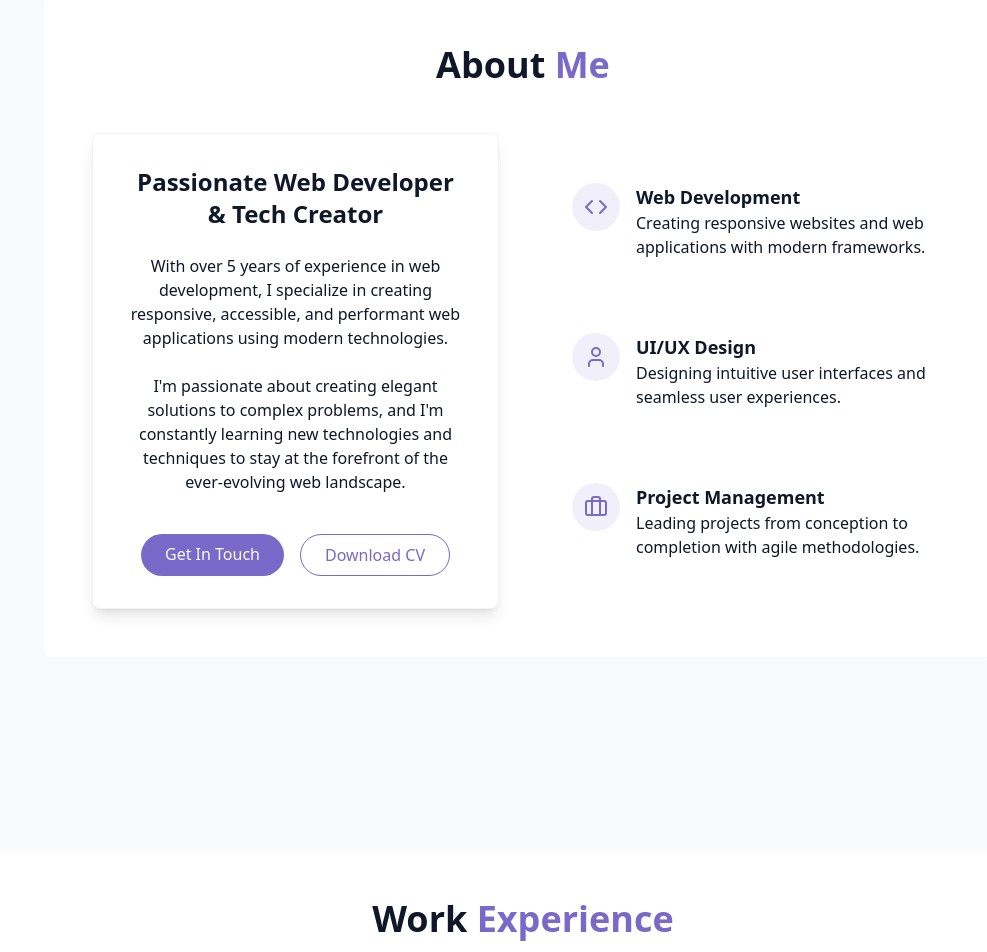
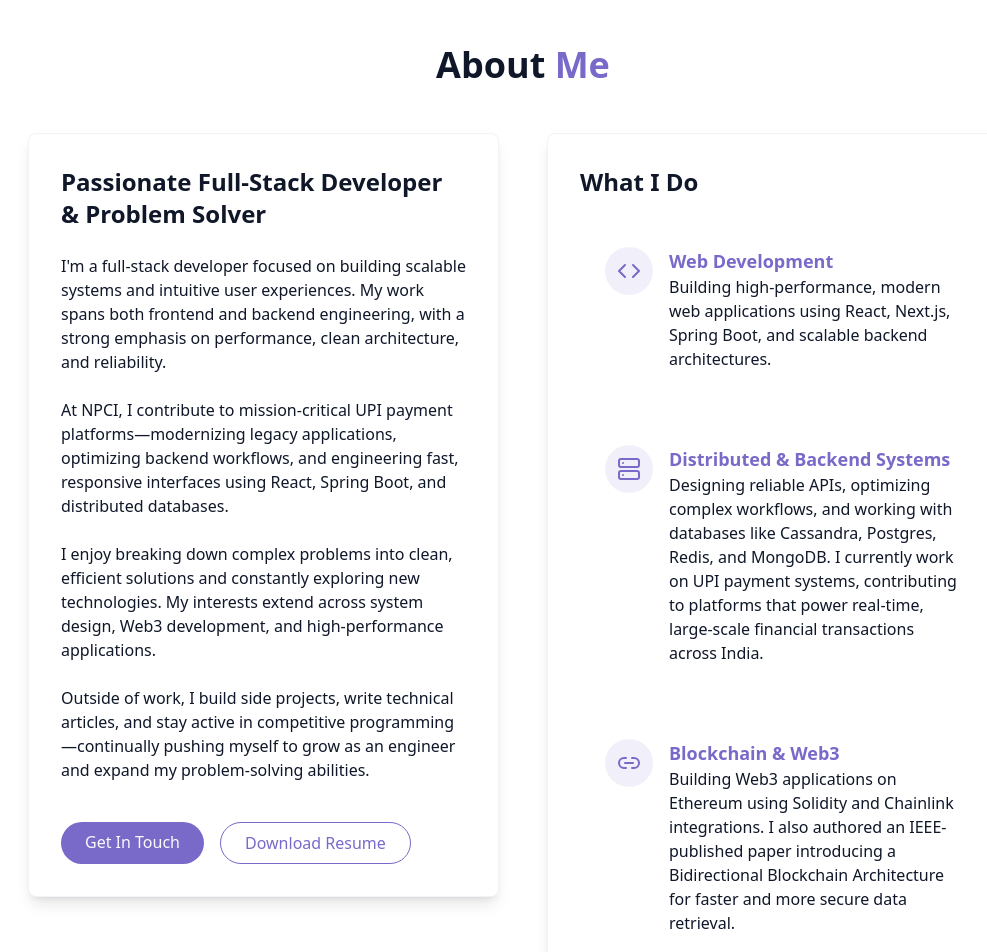
Before and after one commit to kartikeya01/portfolio-website-kartikeya, a React (Vite) app: page / in a window 1280 px wide. Shown: the part 900-1852 px from the top of the page, without its empty margins (117-1104 px from the left). Built offline with nearby package versions, Linux system fonts and the light colour scheme.

Commit message:
Added profile picture and UI enhancements

```diff
--- a/src/components/AboutSection.jsx
+++ b/src/components/AboutSection.jsx
@@ -1,49 +1,70 @@
-import { Briefcase, Code, User } from "lucide-react";
+import { Briefcase, Code, Database, Link2, Server } from "lucide-react";
 
 export const AboutSection = () => {
   return (
     <section id="about" className="py-24 px-4 relative">
       {" "}
-      <div className="container mx-auto max-w-5xl">
+      <div className="container mx-auto max-w-6xl">
         <div className="gradient-border p-8 md:p-12 bg-card/30 backdrop-blur-sm rounded-lg">
           <h2 className="text-3xl md:text-4xl font-bold mb-12 text-center">
             About <span className="text-primary"> Me</span>
           </h2>
 
-        <div className="grid grid-cols-1 md:grid-cols-2 gap-12 items-center">
+          <div className="grid grid-cols-1 md:grid-cols-2 gap-12 items-start">
             <div className="bg-card p-6 md:p-8 rounded-lg shadow-lg border border-border/50 space-y-6">
-            <h3 className="text-2xl font-semibold">
-              Passionate Web Developer & Tech Creator
+              <h3 className="text-2xl font-semibold text-left">
+                Passionate Full-Stack Developer & Problem Solver
               </h3>
 
-            <p className="text-muted-foreground">
-              With over 5 years of experience in web development, I specialize
-              in creating responsive, accessible, and performant web
-              applications using modern technologies.
+              <p className="text-muted-foreground text-left">
+                I'm a full-stack developer focused on building scalable systems
+                and intuitive user experiences. My work spans both frontend and
+                backend engineering, with a strong emphasis on performance,
+                clean architecture, and reliability.
               </p>
 
-            <p className="text-muted-foreground">
-              I'm passionate about creating elegant solutions to complex
-              problems, and I'm constantly learning new technologies and
-              techniques to stay at the forefront of the ever-evolving web
-              landscape.
+              <p className="text-muted-foreground text-left">
+                At NPCI, I contribute to mission-critical UPI payment
+                platforms—modernizing legacy applications, optimizing backend
+                workflows, and engineering fast, responsive interfaces using
+                React, Spring Boot, and distributed databases.
               </p>
 
-            <div className="flex flex-col sm:flex-row gap-4 pt-4 justify-center">
+              <p className="text-muted-foreground text-left">
+                I enjoy breaking down complex problems into clean, efficient
+                solutions and constantly exploring new technologies. My
+                interests extend across system design, Web3 development, and
+                high-performance applications.
+              </p>
+
+              <p className="text-muted-foreground text-left">
+                Outside of work, I build side projects, write technical
+                articles, and stay active in competitive programming—continually
+                pushing myself to grow as an engineer and expand my
+                problem-solving abilities.
+              </p>
+
+              <div className="flex flex-col sm:flex-row gap-4 pt-4 justify-start">
                 <a href="#contact" className="cosmic-button">
                   {" "}
                   Get In Touch
                 </a>
 
                 <a
-                href=""
+                  href="https://drive.google.com/file/d/150ktmraj7xpIcM5G8CpHJvDv0V6pzswB/view?usp=drive_link"
+                  target="_blank"
+                  rel="noopener noreferrer"
                   className="px-6 py-2 rounded-full border border-primary text-primary hover:bg-primary/10 transition-colors duration-300"
                 >
-                Download CV
+                  Download Resume
                 </a>
               </div>
             </div>
 
+            <div className="bg-card p-6 md:p-8 rounded-lg shadow-lg border border-border/50 space-y-6">
+              <h3 className="text-2xl font-semibold text-left mb-6">
+                What I Do
+              </h3>
               <div className="grid grid-cols-1 gap-6">
                 <div className="gradient-border p-6 card-hover">
                   <div className="flex items-start gap-4">
@@ -51,10 +72,13 @@ export const AboutSection = () => {
                       <Code className="h-6 w-6 text-primary" />
                     </div>
                     <div className="text-left">
-                  <h4 className="font-semibold text-lg"> Web Development</h4>
+                      <h4 className="font-semibold text-lg text-primary">
+                        Web Development
+                      </h4>
                       <p className="text-muted-foreground">
-                    Creating responsive websites and web applications with
-                    modern frameworks.
+                        Building high-performance, modern web applications using
+                        React, Next.js, Spring Boot, and scalable backend
+                        architectures.
                       </p>
                     </div>
                   </div>
@@ -62,13 +86,37 @@ export const AboutSection = () => {
                 <div className="gradient-border p-6 card-hover">
                   <div className="flex items-start gap-4">
                     <div className="p-3 rounded-full bg-primary/10">
-                  <User className="h-6 w-6 text-primary" />
+                      <Server className="h-6 w-6 text-primary" />
                     </div>
                     <div className="text-left">
-                  <h4 className="font-semibold text-lg">UI/UX Design</h4>
+                      <h4 className="font-semibold text-lg text-primary">
+                        Distributed & Backend Systems
+                      </h4>
                       <p className="text-muted-foreground">
-                    Designing intuitive user interfaces and seamless user
-                    experiences.
+                        Designing reliable APIs, optimizing complex workflows,
+                        and working with databases like Cassandra, Postgres,
+                        Redis, and MongoDB. I currently work on UPI payment
+                        systems, contributing to platforms that power real-time,
+                        large-scale financial transactions across India.
+                      </p>
+                    </div>
+                  </div>
+                </div>
+                <div className="gradient-border p-6 card-hover">
+                  <div className="flex items-start gap-4">
+                    <div className="p-3 rounded-full bg-primary/10">
+                      <Link2 className="h-6 w-6 text-primary" />
+                    </div>
+                    <div className="text-left">
+                      <h4 className="font-semibold text-lg text-primary">
+                        Blockchain & Web3
+                      </h4>
+                      <p className="text-muted-foreground">
+                        Building Web3 applications on Ethereum using Solidity
+                        and Chainlink integrations. I also authored an
+                        IEEE-published paper introducing a Bidirectional
+                        Blockchain Architecture for faster and more secure data
+                        retrieval.
                       </p>
                     </div>
                   </div>
@@ -78,13 +126,16 @@ export const AboutSection = () => {
                     <div className="p-3 rounded-full bg-primary/10">
                       <Briefcase className="h-6 w-6 text-primary" />
                     </div>
-
                     <div className="text-left">
-                  <h4 className="font-semibold text-lg">Project Management</h4>
+                      <h4 className="font-semibold text-lg text-primary">
+                        Project Ownership
+                      </h4>
                       <p className="text-muted-foreground">
-                    Leading projects from conception to completion with agile
-                    methodologies.
+                        Leading end-to-end development—from design to
+                        deployment—while collaborating across agile teams and
+                        delivering robust, production-ready systems.
                       </p>
+                    </div>
                   </div>
                 </div>
               </div>
--- a/src/components/Footer.jsx
+++ b/src/components/Footer.jsx
@@ -1,4 +1,13 @@
-import { ArrowUp, Linkedin, Mail, Twitter, Github, Star, FileText, PenTool } from "lucide-react";
+import {
+  ArrowUp,
+  Linkedin,
+  Mail,
+  Twitter,
+  Github,
+  Star,
+  FileText,
+  PenTool,
+} from "lucide-react";
 
 const socialLinks = [
   {
@@ -36,11 +45,14 @@ export const Footer = () => {
           {/* Left side - Content */}
           <div className="flex-1 space-y-4 text-left">
             {/* Name */}
-            <h3 className="text-2xl md:text-3xl font-bold text-left">Kartikeya Ranjan</h3>
+            <h3 className="text-2xl md:text-3xl font-bold text-left">
+              Kartikeya Ranjan
+            </h3>
 
             {/* Title/Description */}
             <p className="text-sm md:text-base text-muted-foreground text-left">
-              IT Analyst @NPCI | Ex-SDE Intern @JioPlatformsLimited | NITK IT'24
+              Senior Associate Developer @NPCI | Ex-SDE Intern
+              @JioPlatformsLimited | NITK IT'24
             </p>
 
             {/* Social Icons */}
@@ -51,8 +63,14 @@ export const Footer = () => {
                   <a
                     key={index}
                     href={social.href}
-                    target={social.href.startsWith("mailto:") ? "_self" : "_blank"}
-                    rel={social.href.startsWith("mailto:") ? "" : "noopener noreferrer"}
+                    target={
+                      social.href.startsWith("mailto:") ? "_self" : "_blank"
+                    }
+                    rel={
+                      social.href.startsWith("mailto:")
+                        ? ""
+                        : "noopener noreferrer"
+                    }
                     className="p-2 rounded-full bg-primary/10 hover:bg-primary/20 text-primary transition-all duration-300 hover:scale-110"
                     aria-label={social.name}
                   >
@@ -63,7 +81,8 @@ export const Footer = () => {
                           alt="Medium"
                           className="w-full h-full"
                           style={{
-                            filter: 'brightness(0) saturate(100%) invert(58%) sepia(93%) saturate(1352%) hue-rotate(220deg) brightness(95%) contrast(90%)'
+                            filter:
+                              "brightness(0) saturate(100%) invert(58%) sepia(93%) saturate(1352%) hue-rotate(220deg) brightness(95%) contrast(90%)",
                           }}
                         />
                       </div>
@@ -102,7 +121,7 @@ export const Footer = () => {
           <div className="flex-shrink-0">
             <div className="w-32 h-32 md:w-40 md:h-40 rounded-full border-4 border-primary/50 overflow-hidden bg-card/50 backdrop-blur-sm">
               <img
-                src="/profile.jpg"
+                src="/profile/profile_2.png"
                 alt="Kartikeya Ranjan"
                 className="w-full h-full object-cover"
                 onError={(e) => {
--- a/src/components/HeroSection.jsx
+++ b/src/components/HeroSection.jsx
@@ -1,4 +1,4 @@
-import { ArrowDown } from "lucide-react";
+import { ArrowDown, Download } from "lucide-react";
 import { useState, useEffect } from "react";
 
 const TypingEffect = ({ fullText, speed = 100, repeatDelay = 3500 }) => {
@@ -84,7 +84,7 @@ export const HeroSection = () => {
       className="relative min-h-screen flex items-center justify-center px-4 py-24"
     >
       <div className="container max-w-7xl mx-auto z-10">
-        <div className="flex flex-col md:flex-row items-center md:items-start gap-8 md:gap-12">
+        <div className="flex flex-col items-start">
           {/* Left side - Content */}
           <div className="flex-1 text-left space-y-6">
             <h1 className="text-4xl md:text-6xl font-bold tracking-tight">
@@ -112,32 +112,11 @@ export const HeroSection = () => {
                 href="https://drive.google.com/file/d/150ktmraj7xpIcM5G8CpHJvDv0V6pzswB/view?usp=drive_link"
                 target="_blank"
                 rel="noopener noreferrer"
-                className="cosmic-button"
+                className="cosmic-button flex items-center gap-2"
               >
+                <Download size={18} />
                 Resume
               </a>
-            </div>
-          </div>
-
-          {/* Right side - Profile Picture */}
-          <div className="flex-shrink-0">
-            <div className="w-48 h-48 md:w-64 md:h-64 rounded-full border-4 border-primary/50 overflow-hidden bg-card/50 backdrop-blur-sm">
-              {/* Placeholder for profile picture - replace with your image */}
-              <img
-                src="/profile.jpg"
-                alt="Profile"
-                className="w-full h-full object-cover"
-                onError={(e) => {
-                  e.target.style.display = "none";
-                  e.target.parentElement.classList.add(
-                    "flex",
-                    "items-center",
-                    "justify-center"
-                  );
-                  e.target.parentElement.innerHTML =
-                    '<div class="text-4xl font-bold text-primary">KR</div>';
-                }}
-              />
             </div>
           </div>
         </div>
```
Lines whose indentation alone changed are shown as unchanged.
